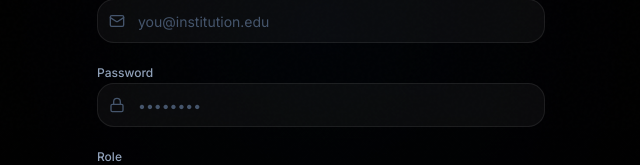
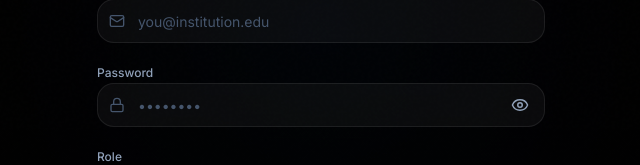
Before and after one commit to xenon-creator/ScorePilot-AI, a Next.js app in the folder frontend/: page /signup in a window 1280 px wide. Shown: the part 371-536 px from the top of the page, without its empty margins (319-959 px from the left). Built offline with nearby package versions, Linux system fonts and the light colour scheme; no server answers.

Commit message:
feat: show/hide password toggle on login and signup

```diff
--- a/frontend/src/app/dashboard/page.tsx
+++ b/frontend/src/app/dashboard/page.tsx
@@ -14,7 +14,7 @@ import { Button } from '@/components/ui/button'
 import { cn } from '@/lib/utils'
 import {
   Cpu, LayoutDashboard, FileText, Upload, BarChart3, Shield, LogOut, Loader2,
-  ChevronDown, AlertCircle, CheckCircle, Clock, Eye, X, Plus, Trash2,
+  ChevronDown, AlertCircle, CheckCircle, Clock, Eye, EyeOff, X, Plus, Trash2,
   Menu, Gem, Link as LinkIcon
 } from 'lucide-react'
 import { UploadQuestionPaper } from '@/components/ui/upload-question-paper'
@@ -85,6 +85,7 @@ export default function DashboardPage() {
   const [lmsType, setLmsType] = useState<'canvas' | 'moodle'>('canvas')
   const [lmsUrl, setLmsUrl] = useState('')
   const [lmsToken, setLmsToken] = useState('')
+  const [showLmsToken, setShowLmsToken] = useState(false)
   const [lmsConfigured, setLmsConfigured] = useState(false)
   const [lmsCourses, setLmsCourses] = useState<LmsCourse[]>([])
   const [lmsLoading, setLmsLoading] = useState(false)
@@ -1543,12 +1544,27 @@ export default function DashboardPage() {
 
                         <div>
                           <label className="block text-xs font-semibold text-slate-400 mb-1.5">API Developer Token</label>
-                          <input
-                            type="password" placeholder="••••••••••••••••••••••••••••••••" required
-                            value={lmsToken}
-                            onChange={(e) => setLmsToken(e.target.value)}
-                            className="w-full h-10 rounded-xl bg-white/[0.04] border border-white/[0.08] px-4 text-sm text-white focus:outline-none focus:border-cyan-500/40"
-                          />
+                          <div className="relative">
+                            <input
+                              type={showLmsToken ? "text" : "password"} placeholder="••••••••••••••••••••••••••••••••" required
+                              value={lmsToken}
+                              onChange={(e) => setLmsToken(e.target.value)}
+                              className="w-full h-10 rounded-xl bg-white/[0.04] border border-white/[0.08] pl-4 pr-12 text-sm text-white focus:outline-none focus:border-cyan-500/40"
+                            />
+                            <button
+                              type="button"
+                              onClick={() => setShowLmsToken(!showLmsToken)}
+                              className="absolute right-4 top-1/2 -translate-y-1/2 text-slate-400 hover:text-white transition-colors cursor-pointer"
+                              tabIndex={-1}
+                              aria-label={showLmsToken ? "Hide token" : "Show token"}
+                            >
+                              {showLmsToken ? (
+                                <EyeOff size={18} />
+                              ) : (
+                                <Eye size={18} />
+                              )}
+                            </button>
+                          </div>
                         </div>
 
                         <Button type="submit" disabled={lmsLoading} className="w-full bg-cyan-500 hover:bg-cyan-400 text-black font-semibold cursor-pointer">
--- a/frontend/src/app/login/page.tsx
+++ b/frontend/src/app/login/page.tsx
@@ -6,7 +6,7 @@ import { useRouter } from 'next/navigation'
 import { Button } from '@/components/ui/button'
 import { useAuth } from '@/lib/auth-context'
 import { MeshGradient } from '@/components/ui/mesh-gradient'
-import { AlertCircle, Loader2, Mail, Lock, Cpu } from 'lucide-react'
+import { AlertCircle, Loader2, Mail, Lock, Cpu, Eye, EyeOff } from 'lucide-react'
 
 const quickLogins = [
   { label: 'Admin', email: 'admin@aegis.edu', password: 'admin123', role: 'Admin' },
@@ -20,6 +20,7 @@ export default function LoginPage() {
   const { login } = useAuth()
   const [email, setEmail] = useState('')
   const [password, setPassword] = useState('')
+  const [showPassword, setShowPassword] = useState(false)
   const [error, setError] = useState('')
   const [loading, setLoading] = useState(false)
 
@@ -126,13 +127,26 @@ export default function LoginPage() {
               <Lock className="absolute left-3 top-1/2 -translate-y-1/2 h-4 w-4 text-slate-600" />
               <input
                 id="password"
-                type="password"
+                type={showPassword ? "text" : "password"}
                 value={password}
                 onChange={(e) => setPassword(e.target.value)}
                 placeholder="••••••••"
                 required
-                className="w-full h-11 rounded-xl bg-white/[0.04] border border-white/[0.08] pl-10 pr-4 text-sm text-white placeholder:text-slate-600 focus:outline-none focus:border-cyan-500/40 focus:ring-1 focus:ring-cyan-500/20 transition-colors"
+                className="w-full h-11 rounded-xl bg-white/[0.04] border border-white/[0.08] pl-10 pr-12 text-sm text-white placeholder:text-slate-600 focus:outline-none focus:border-cyan-500/40 focus:ring-1 focus:ring-cyan-500/20 transition-colors"
               />
+              <button
+                type="button"
+                onClick={() => setShowPassword(!showPassword)}
+                className="absolute right-4 top-1/2 -translate-y-1/2 text-slate-400 hover:text-white transition-colors cursor-pointer"
+                tabIndex={-1}
+                aria-label={showPassword ? "Hide password" : "Show password"}
+              >
+                {showPassword ? (
+                  <EyeOff size={18} />
+                ) : (
+                  <Eye size={18} />
+                )}
+              </button>
             </div>
           </div>
 
--- a/frontend/src/app/signup/page.tsx
+++ b/frontend/src/app/signup/page.tsx
@@ -6,7 +6,7 @@ import { useRouter } from 'next/navigation'
 import { Button } from '@/components/ui/button'
 import { useAuth } from '@/lib/auth-context'
 import { MeshGradient } from '@/components/ui/mesh-gradient'
-import { AlertCircle, Loader2, Mail, Lock, User, Cpu } from 'lucide-react'
+import { AlertCircle, Loader2, Mail, Lock, User, Cpu, Eye, EyeOff } from 'lucide-react'
 
 const roles = ['Student', 'Teacher', 'Reviewer', 'Admin']
 
@@ -16,6 +16,7 @@ export default function SignupPage() {
   const [username, setUsername] = useState('')
   const [email, setEmail] = useState('')
   const [password, setPassword] = useState('')
+  const [showPassword, setShowPassword] = useState(false)
   const [role, setRole] = useState('Teacher')
   const [studentId, setStudentId] = useState('')
   const [error, setError] = useState('')
@@ -102,14 +103,27 @@ export default function SignupPage() {
               <Lock className="absolute left-3 top-1/2 -translate-y-1/2 h-4 w-4 text-slate-600" />
               <input
                 id="password"
-                type="password"
+                type={showPassword ? "text" : "password"}
                 value={password}
                 onChange={(e) => setPassword(e.target.value)}
                 placeholder="••••••••"
                 required
                 minLength={6}
-                className="w-full h-11 rounded-xl bg-white/[0.04] border border-white/[0.08] pl-10 pr-4 text-sm text-white placeholder:text-slate-600 focus:outline-none focus:border-cyan-500/40 focus:ring-1 focus:ring-cyan-500/20 transition-colors"
+                className="w-full h-11 rounded-xl bg-white/[0.04] border border-white/[0.08] pl-10 pr-12 text-sm text-white placeholder:text-slate-600 focus:outline-none focus:border-cyan-500/40 focus:ring-1 focus:ring-cyan-500/20 transition-colors"
               />
+              <button
+                type="button"
+                onClick={() => setShowPassword(!showPassword)}
+                className="absolute right-4 top-1/2 -translate-y-1/2 text-slate-400 hover:text-white transition-colors cursor-pointer"
+                tabIndex={-1}
+                aria-label={showPassword ? "Hide password" : "Show password"}
+              >
+                {showPassword ? (
+                  <EyeOff size={18} />
+                ) : (
+                  <Eye size={18} />
+                )}
+              </button>
             </div>
           </div>
 
```
